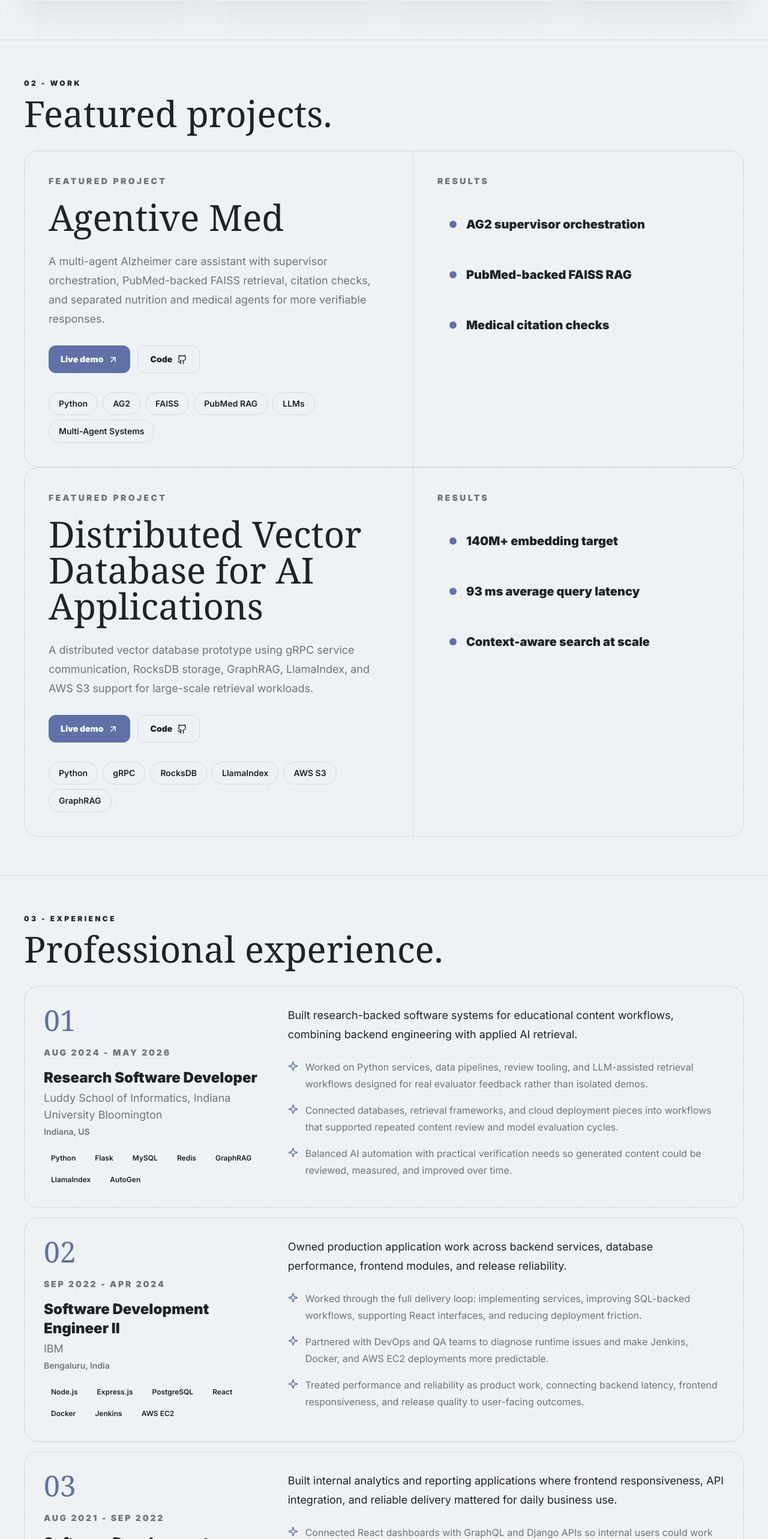
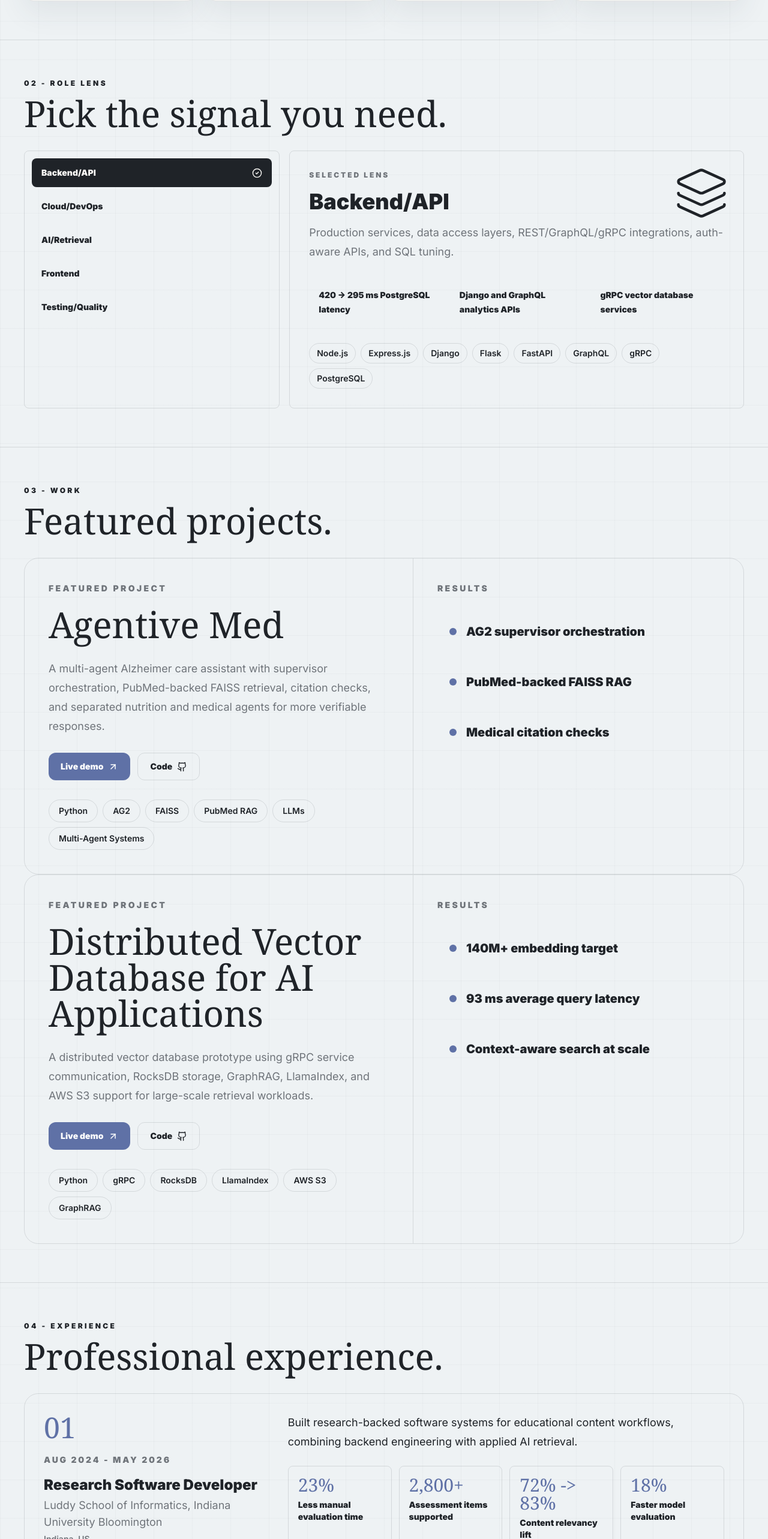
Before and after one commit to Parvez4/Portfolio_SDE, a Next.js app: page / in a window 1280 px wide. Shown: the part 1437-4003 px from the top of the page at 60% size. Built offline with nearby package versions, Linux system fonts and the light colour scheme.

Commit message:
Show role metrics and role lens on portfolio

```diff
--- a/app/page.tsx
+++ b/app/page.tsx
@@ -2,6 +2,7 @@ import Image from "next/image";
 import { ArrowRight, ArrowUpRight, Download, Github, Linkedin, Mail, MapPin, Phone, Sparkle } from "lucide-react";
 import { Nav } from "@/components/nav";
 import { Reveal } from "@/components/motion";
+import { RoleLens } from "@/components/role-lens";
 import { education, experience, focusAreas, profile, projects, proofPoints, skillGroups } from "@/lib/profile";
 
 function SectionLabel({ eyebrow, title }: { eyebrow: string; title: string }) {
@@ -99,8 +100,15 @@ export default function Home() {
         </div>
       </section>
 
+      <section id="role-lens" className="mx-auto max-w-[96rem] border-t fine-border px-4 py-16 sm:px-8 lg:px-10">
+        <SectionLabel eyebrow="02 - Role Lens" title="Pick the signal you need." />
+        <Reveal>
+          <RoleLens />
+        </Reveal>
+      </section>
+
       <section id="projects" className="mx-auto max-w-[96rem] border-t fine-border px-4 py-16 sm:px-8 lg:px-10">
-        <SectionLabel eyebrow="02 - Work" title="Featured projects." />
+        <SectionLabel eyebrow="03 - Work" title="Featured projects." />
         {projects.map((project) => (
           <Reveal key={project.title}>
             <article className="overflow-hidden rounded-[1.5rem] border fine-border bg-paper/70">
@@ -157,7 +165,7 @@ export default function Home() {
       </section>
 
       <section id="experience" className="mx-auto max-w-[96rem] border-t fine-border px-4 py-16 sm:px-8 lg:px-10">
-        <SectionLabel eyebrow="03 - Experience" title="Professional experience." />
+        <SectionLabel eyebrow="04 - Experience" title="Professional experience." />
         <div className="space-y-4">
           {experience.map((job, index) => (
             <Reveal key={`${job.company}-${job.role}`} delay={index * 0.04}>
@@ -178,6 +186,14 @@ export default function Home() {
                 </div>
                 <div>
                   <p className="text-lg leading-8 text-ink">{job.impact}</p>
+                  <div className="mt-6 grid gap-3 sm:grid-cols-2 xl:grid-cols-4">
+                    {job.achievements.map((achievement) => (
+                      <div key={`${job.company}-${achievement.value}`} className="rounded-lg border fine-border bg-fog/72 p-4">
+                        <p className="display-serif text-3xl leading-none text-accent">{achievement.value}</p>
+                        <p className="mt-2 text-sm font-black leading-5 text-ink">{achievement.label}</p>
+                      </div>
+                    ))}
+                  </div>
                   <ul className="mt-6 space-y-4">
                     {job.bullets.map((bullet) => (
                       <li key={bullet} className="flex gap-3 text-base leading-7 text-muted">
@@ -194,7 +210,7 @@ export default function Home() {
       </section>
 
       <section className="mx-auto max-w-[96rem] border-t fine-border px-4 py-16 sm:px-8 lg:px-10">
-        <SectionLabel eyebrow="04 - Strengths" title="Engineering focus." />
+        <SectionLabel eyebrow="05 - Strengths" title="Engineering focus." />
         <div className="grid gap-4 md:grid-cols-3">
           {focusAreas.map((area, index) => {
             const Icon = area.icon;
@@ -212,7 +228,7 @@ export default function Home() {
       </section>
 
       <section id="skills" className="mx-auto max-w-[96rem] border-t fine-border px-4 py-16 sm:px-8 lg:px-10">
-        <SectionLabel eyebrow="05 - Skills" title="Technical toolkit." />
+        <SectionLabel eyebrow="06 - Skills" title="Technical toolkit." />
         <div className="grid gap-4 md:grid-cols-2 xl:grid-cols-3">
           {skillGroups.map((group, index) => {
             const Icon = group.icon;
@@ -238,7 +254,7 @@ export default function Home() {
       </section>
 
       <section id="education" className="mx-auto max-w-[96rem] border-t fine-border px-4 py-16 sm:px-8 lg:px-10">
-        <SectionLabel eyebrow="06 - Education" title="Education." />
+        <SectionLabel eyebrow="07 - Education" title="Education." />
         <div className="grid gap-4 md:grid-cols-2">
           {education.map((item, index) => {
             const Icon = item.icon;
@@ -263,7 +279,7 @@ export default function Home() {
           <div className="rounded-[1.5rem] border fine-border bg-paper/74 p-7 md:p-10">
             <div className="grid gap-10 lg:grid-cols-[1fr_0.82fr]">
               <div>
-                <p className="text-xs font-black uppercase tracking-[0.28em] text-muted">07 - Contact</p>
+                <p className="text-xs font-black uppercase tracking-[0.28em] text-muted">08 - Contact</p>
                 <h2 className="display-serif mt-4 max-w-3xl text-5xl leading-[0.95] text-ink md:text-7xl">
                   Let&apos;s build what works.
                 </h2>
```
